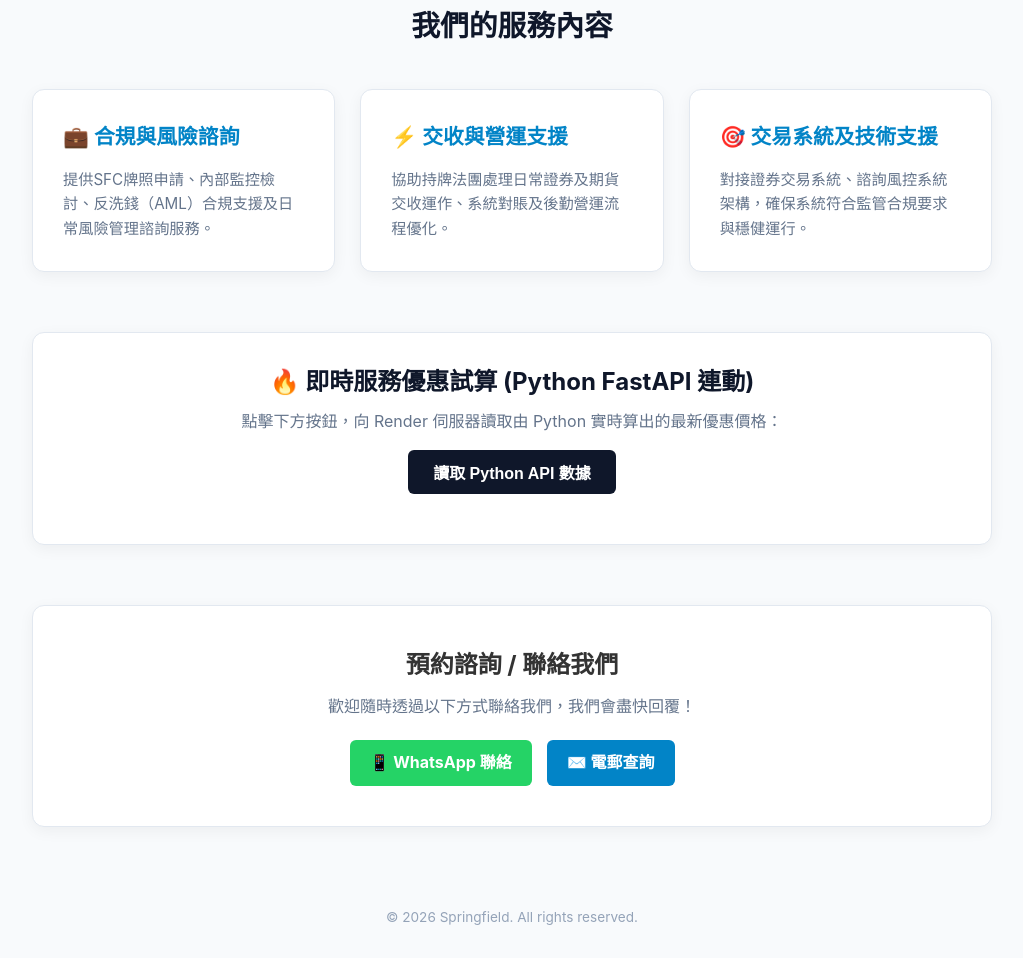
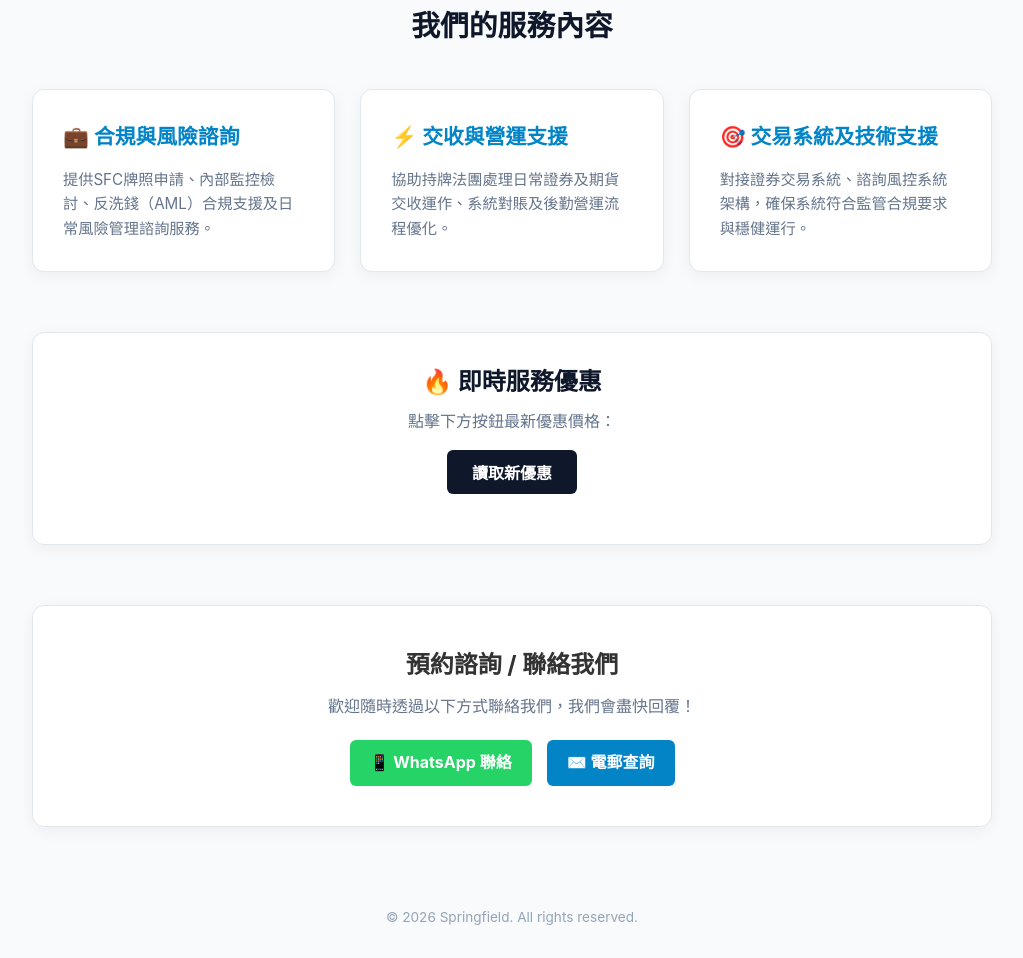
Before and after one commit to Springfield168/springfield168.github.io, a plain HTML site: page index.html in a window 1280 px wide. Shown: the part 615-1573 px from the top of the page, without its empty margins (128-1151 px from the left). Drawn offline with Linux system fonts and the light colour scheme.

Commit message:
Update API section heading and button text

```diff
--- a/index.html
+++ b/index.html
@@ -278,10 +278,10 @@
 
         <!-- 🆕 ==================== 新增：Python API 實時計算區塊 ==================== -->
         <section id="api-section" class="api-box">
-            <h2 style="color: #0f172a; font-size: 1.5rem;">🔥 即時服務優惠試算 (Python FastAPI 連動)</h2>
-            <p style="color: #64748b; margin-top: 8px;">點擊下方按鈕，向 Render 伺服器讀取由 Python 實時算出的最新優惠價格：</p>
+            <h2 style="color: #0f172a; font-size: 1.5rem;">🔥 即時服務優惠</h2>
+            <p style="color: #64748b; margin-top: 8px;">點擊下方按鈕最新優惠價格：</p>
 
-            <button class="btn-api" onclick="loadServices()">讀取 Python API 數據</button>
+            <button class="btn-api" onclick="loadServices()">讀取新優惠</button>
 
             <!-- 數據會顯示在這裡 -->
             <ul id="services-list" class="api-list"></ul>
```
